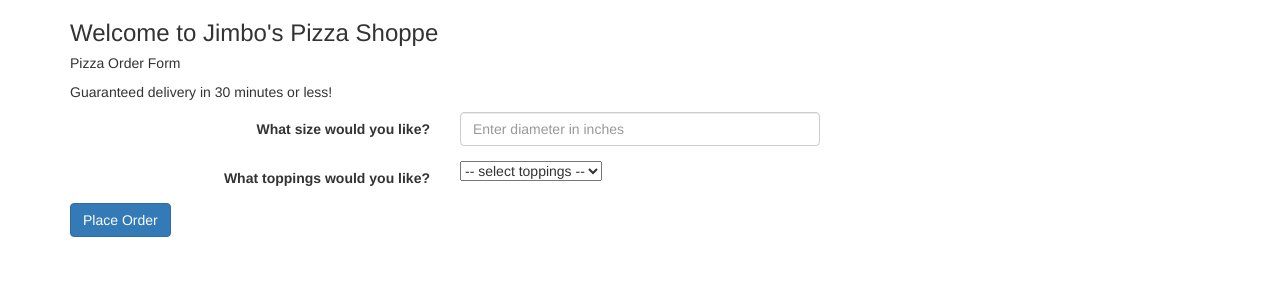
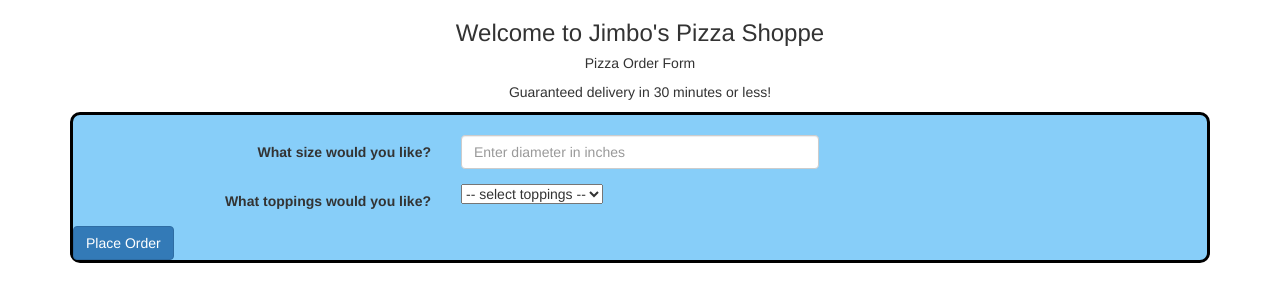
Before and after one commit to jackiefletcher/pizza-shoppe, a plain HTML site: page index.html in a window 1280 px wide. Drawn offline with Linux system fonts and the light colour scheme.

Commit message:
add some styles

```diff
--- a/css/styles.css
+++ b/css/styles.css
@@ -1,3 +1,17 @@
 .result {
   display: none;
 }
+
+
+#pizza-order {
+  background-color: #87cef9;
+  border-style: solid;
+  border-weight: thick;
+  border-color: black;
+  border-radius: 10px;
+}
+
+
+.text {
+  text-align: center;
+}
--- a/index.html
+++ b/index.html
@@ -9,10 +9,13 @@
   </head>
   <body>
     <div class="container">
-      <h3>Welcome to Jimbo's Pizza Shoppe</h3>
-      <h5>Pizza Order Form</h5>
-      <p>Guaranteed delivery in 30 minutes or less!</p>
+      <div class="text">
+        <h3>Welcome to Jimbo's Pizza Shoppe</h3>
+        <h5>Pizza Order Form</h5>
+        <p>Guaranteed delivery in 30 minutes or less!</p>
+      </div>
       <form id="pizza-order" class="form-horizontal">
+        <br />
         <div class="form-group">
           <label for="pizza-size" class="col-sm-4 control-label">What size would you like?</label>
           <div class="col-sm-4">
```
Also changed, not shown: img/download.jpeg (added).
